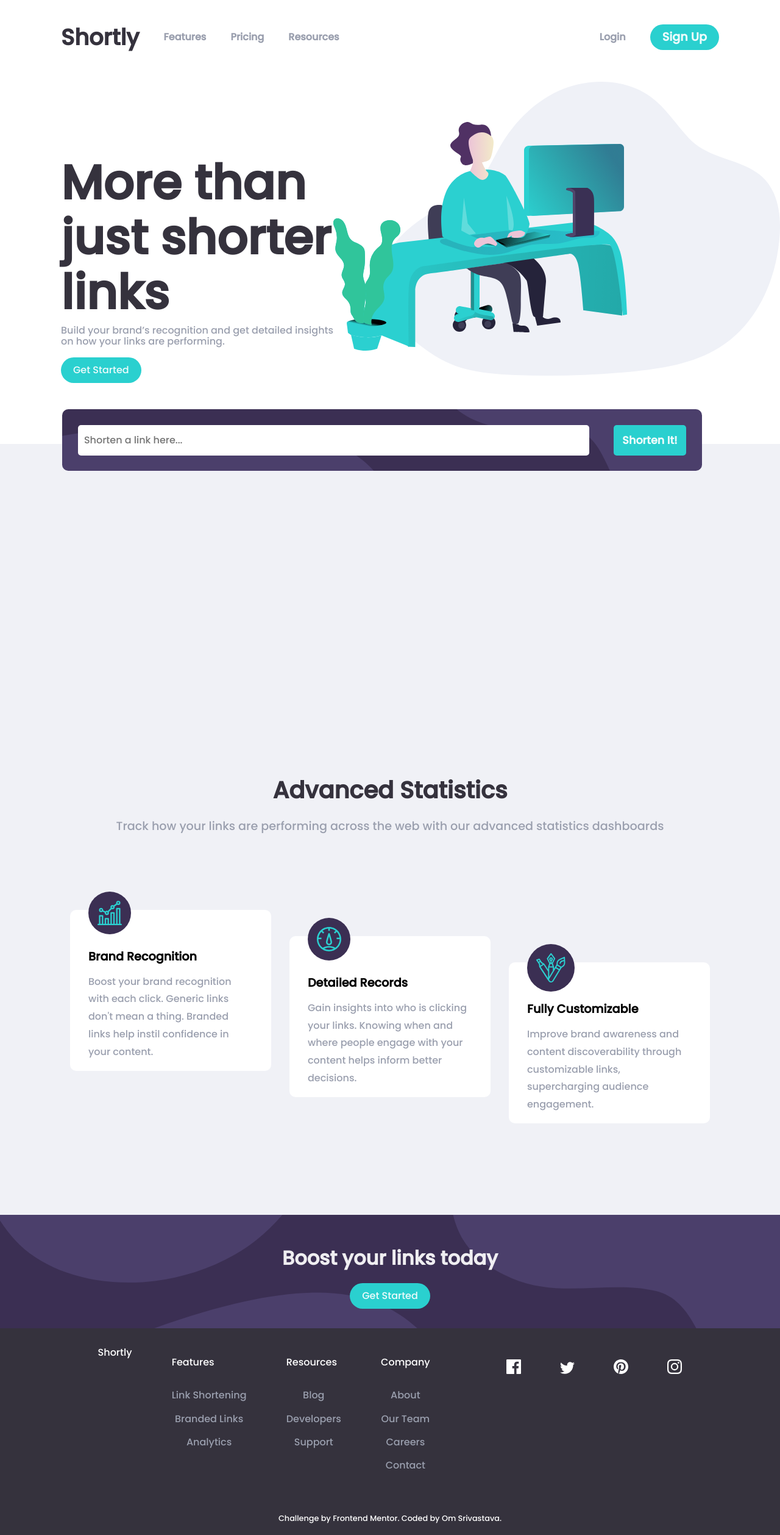
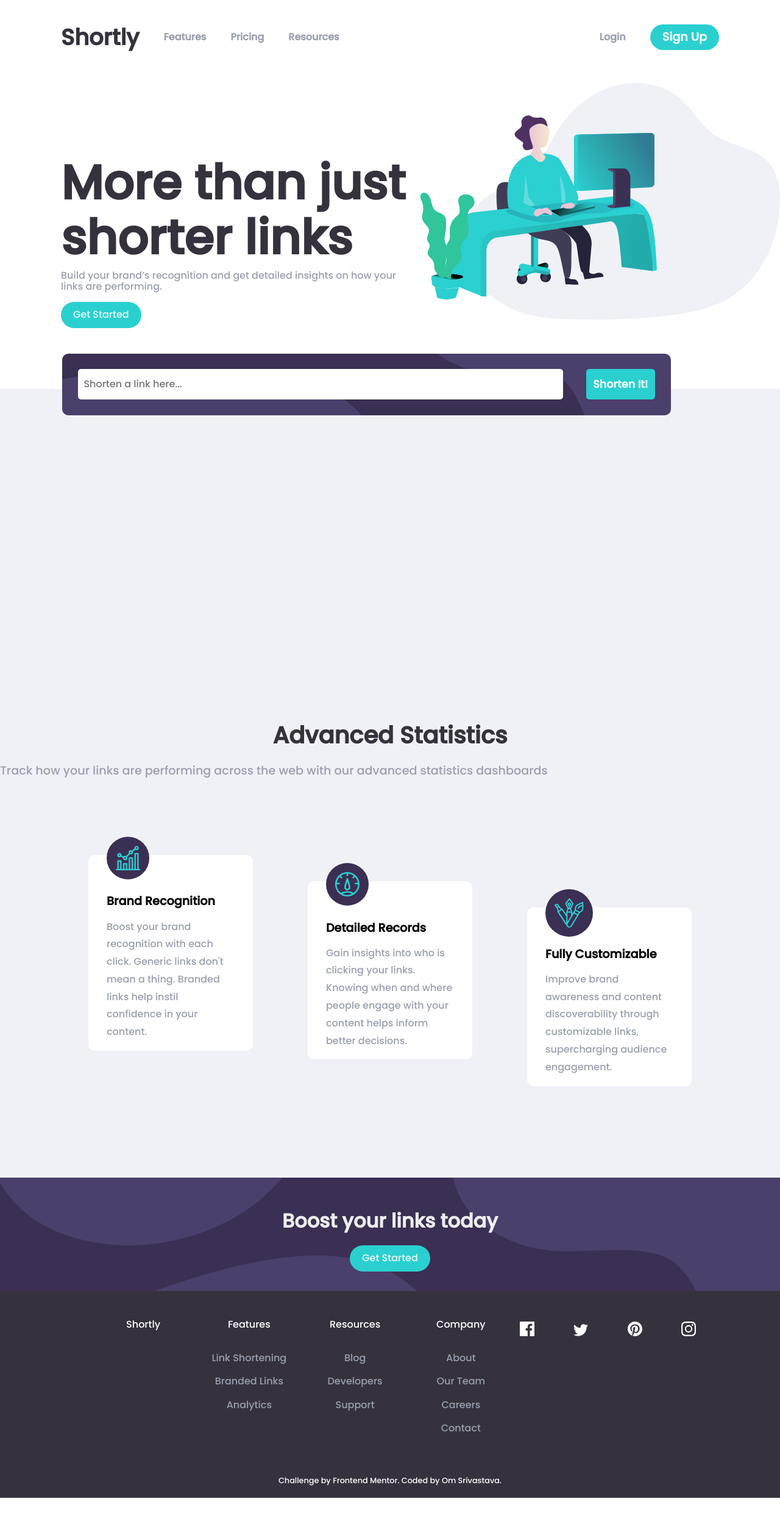
Before and after one commit to iiitl/URL-Shortener, a plain HTML site: page index.html in a window 1280 px wide. Shown: the whole page at 61% size. After the commit the page ends 2456 px from the top, so only its background shows below. Drawn offline with nearby package versions, Linux system fonts and the light colour scheme.

Commit message:
Responsive footer

```diff
--- a/index.css
+++ b/index.css
@@ -1,3 +1,6 @@
+*{
+    box-sizing: border-box;
+}
 :root{
     --aq: #2ad0cf;
     --dark: #35323d;
@@ -64,6 +67,7 @@ nav > a:hover{
 .first{
     display: flex;
     flex-wrap: nowrap;
+    /* margin-right: 5%; */
     margin-bottom: 100px;
 }
 .firstimg{
@@ -71,11 +75,21 @@ nav > a:hover{
     display: flex;
     align-items: center;
     justify-content: center;
+    overflow: hidden;
+    display: flex;
 }
-.first > img{
+/* .first > img{
     width: 600px;
     height: calc(600px*482/733);
     margin-left: auto;
+} */
+.inimg{
+    background: url(./images/illustration-working.svg);
+    width: 100%;
+    height: 100%;
+    background-position: center;
+    background-size: contain;
+    background-repeat: no-repeat;
 }
 #gstarted{
     background-color:var(--aq);
@@ -246,18 +260,45 @@ nav > a:hover{
 }
 footer{
     background-color: var(--dark);
+    width: 100vw;
     color: white;
     padding: 0% 10%;
 }
 .footerele{
+    width: 100%;
     display: flex;
     justify-content: space-around;
     padding-top: 3%;
+    flex-wrap: wrap;
 }
-.col2, .col3, .col4{
+
+
+.col1, .col2, .col3, .col4{
     display: flex;
     flex-direction: column;
+    text-align: center;
+    width: 15%;
+}
 
+@media screen and (max-width: 1000px) {
+    .col1, .col2, .col3, .col4{
+        display: flex;
+        flex-direction: column;
+        text-align: center;
+        width: 25%;}
+}
+@media screen and (max-width: 700px) {
+    .col1, .col2, .col3, .col4{
+        display: flex;
+        flex-direction: column;
+        text-align: center;
+        width: 100%;}
+}
+
+
+
+.p1, .p2{
+    display: flex;
 }
 .col2 > a, .col3 > a, .col4 > a{
     margin-top: 20px;
--- a/index.html
+++ b/index.html
@@ -21,7 +21,7 @@
                 <button id="gstarted">Get Started</button>
             </div>
             <div class="firstimg">
-                <img src="images/illustration-working.svg" alt="" id="working">
+                <div class="inimg"></div>
             </div>
         </div>
 
@@ -85,7 +85,10 @@
         </div>
         <footer>
             <div class="footerele">
-                <div class="col1">Shortly</div>
+                <div class="p1"></div>
+                <div class="col1">
+                    <p>Shortly</p>
+                </div>
                 <div class="col2">
                     <p>Features</p>
                     <a href="#">Link Shortening</a>
@@ -106,7 +109,7 @@
                     <a href="#">Contact</a>
                 </div>
                 <div class="social">
-                    <img src="images/icon-facebook.svg" alt="fb">
+                    <img src="images/icon-facebook.svg" alt="fb" style="margin-left: 0%;">
                     <img src="images/icon-twitter.svg" alt="twitter">
                     <img src="images/icon-pinterest.svg" alt="pin">
                     <img src="images/icon-instagram.svg" alt="insta">
```
